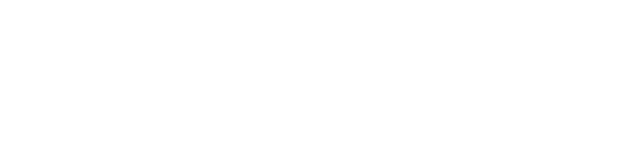
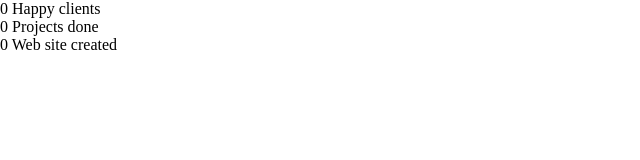
Before and after one commit to jsantizo98/contadorDinamico, a plain HTML site: page index.html in a window 1280 px wide. Shown: the whole page, without its empty margins (0-640 px from the left). Drawn offline with Linux system fonts and the light colour scheme.

Commit message:
Se termina estructura html

```diff
--- a/index.html
+++ b/index.html
@@ -8,6 +8,20 @@
     <title>Contador Dinamico</title>
 </head>
 <body>
+    <div class="container">
+        <div class="counter-container">
+            <span class="count" data-target="3000">0</span>
+            <span class="count-detail">Happy clients</span>
+        </div>
+        <div class="counter-container">
+            <span class="count" data-target="5000">0</span>
+            <span class="count-detail">Projects done</span>
+        </div>
+        <div class="counter-container">
+            <span class="count" data-target="6000">0</span>
+            <span class="count-detail">Web site created</span>
+        </div>
+    </div>
     <script src="js/main.js"></script>
 </body>
 </html>
```
